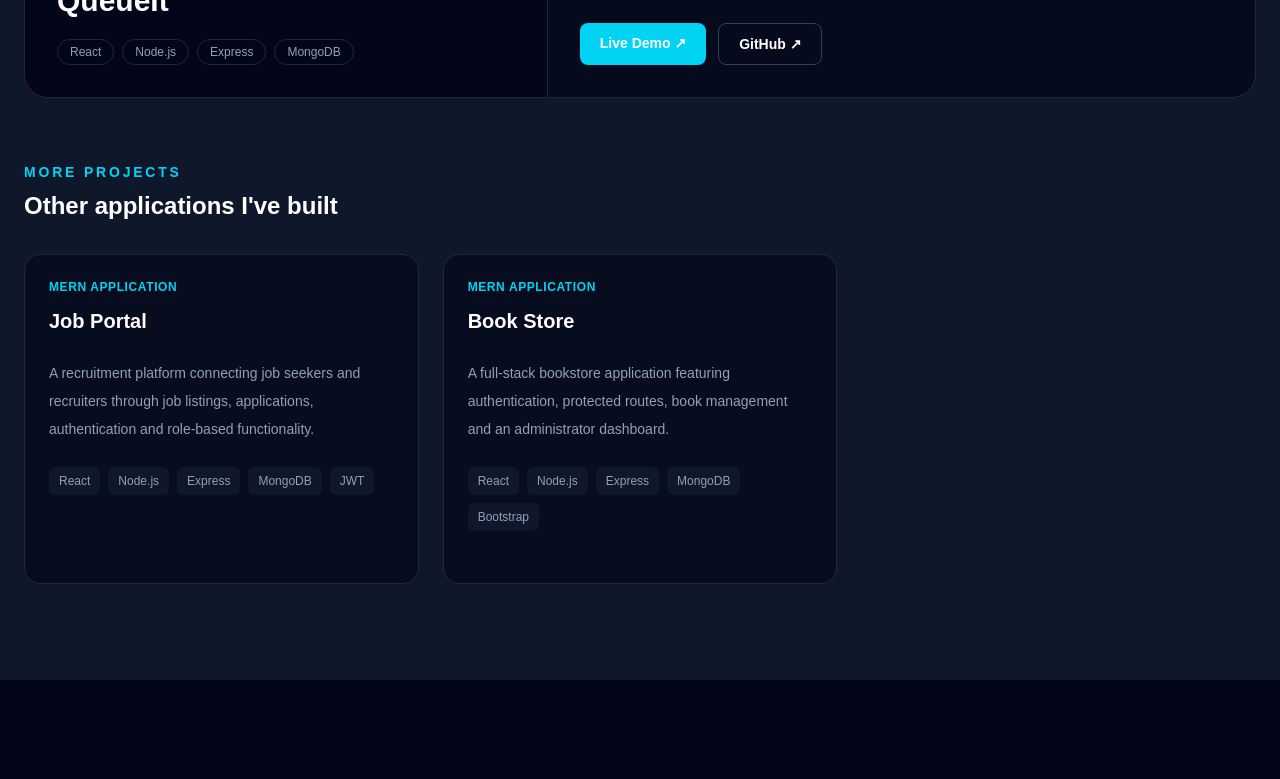
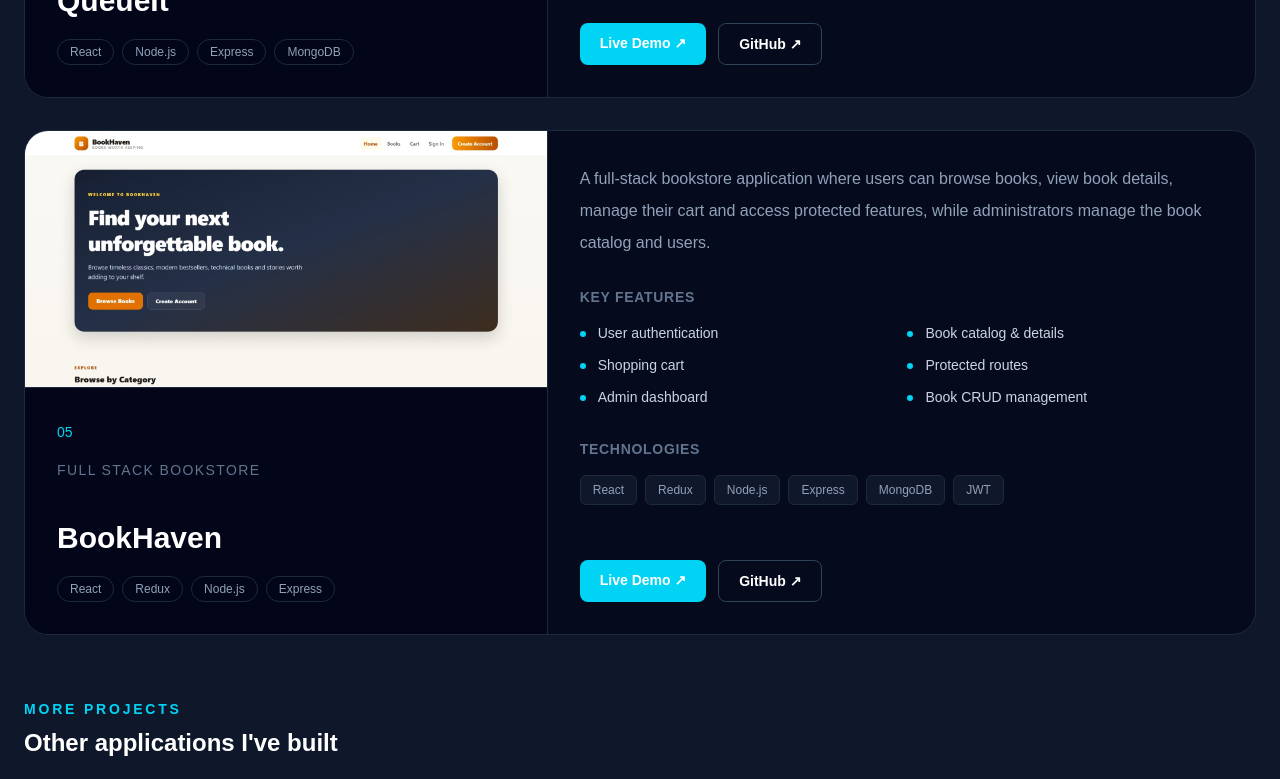
Before and after one commit to bhupender2412/bhupender-portfolio, a React (Vite) app: page / in a window 1280 px wide. Shown: the part 5360-6139 px from the top of the page. Built offline with nearby package versions, Linux system fonts and the light colour scheme.

Commit message:
Add deployed BookHaven project to portfolio

```diff
--- a/src/data/projects.js
+++ b/src/data/projects.js
@@ -169,31 +169,34 @@ export const projects = [
 
   {
   id: 6,
-    title: "Book Store",
-    category: "MERN Application",
-    image: "",
+  title: "BookHaven",
+  category: "Full Stack Bookstore",
+  image: "/projects/bookhaven.png",
 
   description:
-      "A full-stack bookstore application featuring authentication, protected routes, book management and an administrator dashboard.",
+    "A full-stack bookstore application where users can browse books, view book details, manage their cart and access protected features, while administrators manage the book catalog and users.",
 
   features: [
     "User authentication",
-      "Role-based access",
-      "Book CRUD operations",
+    "Book catalog & details",
+    "Shopping cart",
+    "Protected routes",
     "Admin dashboard",
-      "Dark and light themes",
+    "Book CRUD management",
   ],
 
   technologies: [
     "React",
+    "Redux",
     "Node.js",
     "Express",
     "MongoDB",
-      "Bootstrap",
+    "JWT",
   ],
 
-    github: "",
-    demo: "",
-    featured: false,
+  github: "https://github.com/bhupender2412/bookhaven",
+  demo: "https://bookhaven-eight.vercel.app/",
+
+  featured: true,
 },
 ];
```
Also changed, not shown: public/projects/bookhaven.png (added). Lines whose indentation alone changed are shown as unchanged.
